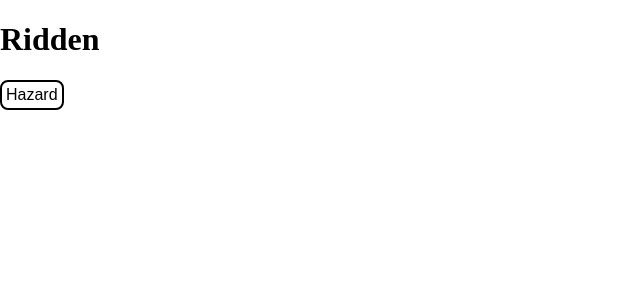
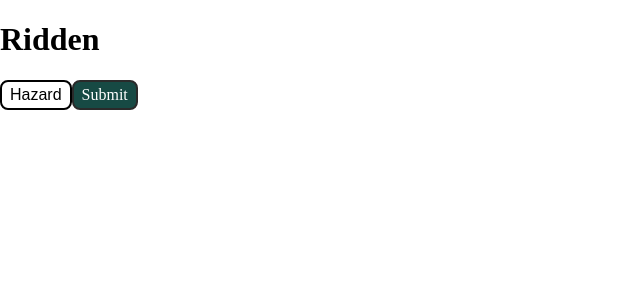
Before and after one commit to will-condon/Ridden, a React (Vite) app: page / in a window 1280 px wide. Shown: the top 300 px of the page, without its empty margins (0-640 px from the left). Built offline with nearby package versions, Linux system fonts and the light colour scheme; a web font is replaced by a local one.

Commit message:
testing components

```diff
--- a/src/App.jsx
+++ b/src/App.jsx
@@ -1,10 +1,12 @@
 import Chip from './components/Chip.jsx';
+import PrimaryButton from './PrimaryButton.jsx';
 
 function App() {
   return (
     <div className="app">
       <h1>Ridden</h1>
       <Chip label="Hazard" />
+      <PrimaryButton label="Submit"></PrimaryButton>
     </div>
   );
 }
--- a/src/components/Chip.css
+++ b/src/components/Chip.css
@@ -2,6 +2,6 @@
   font-family: Arial, Helvetica, sans-serif;
   border: 2px black solid;
   border-radius: 8px;
-  padding: 4px;
+  padding: 4px 8px;
   display: inline-block;
 }
```
